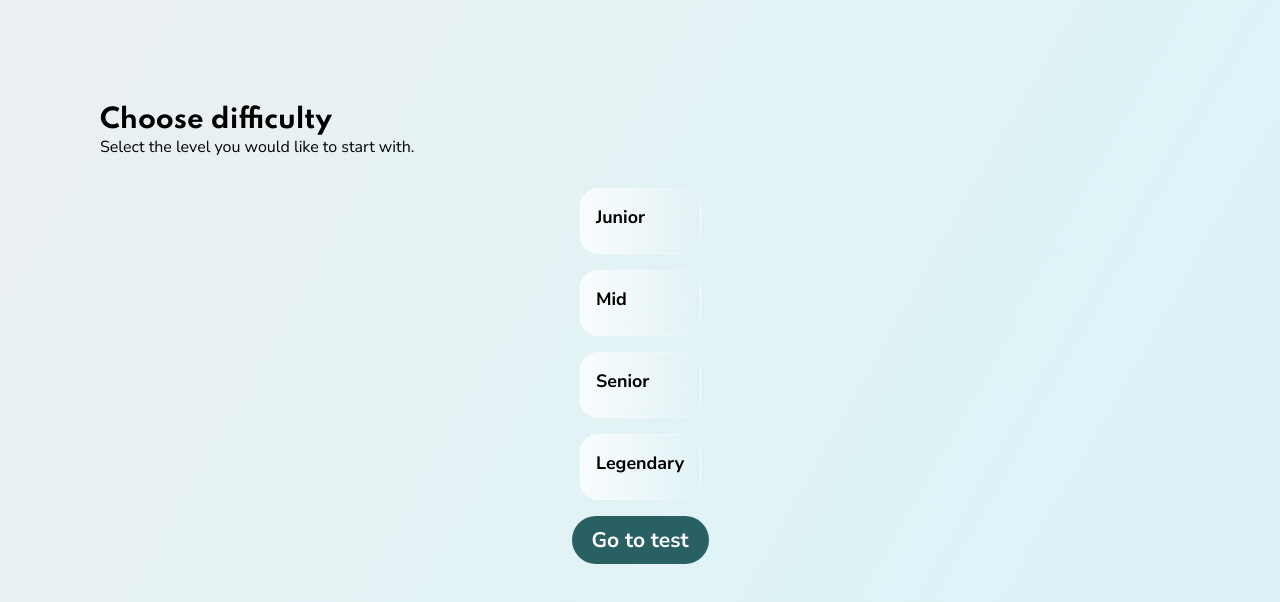
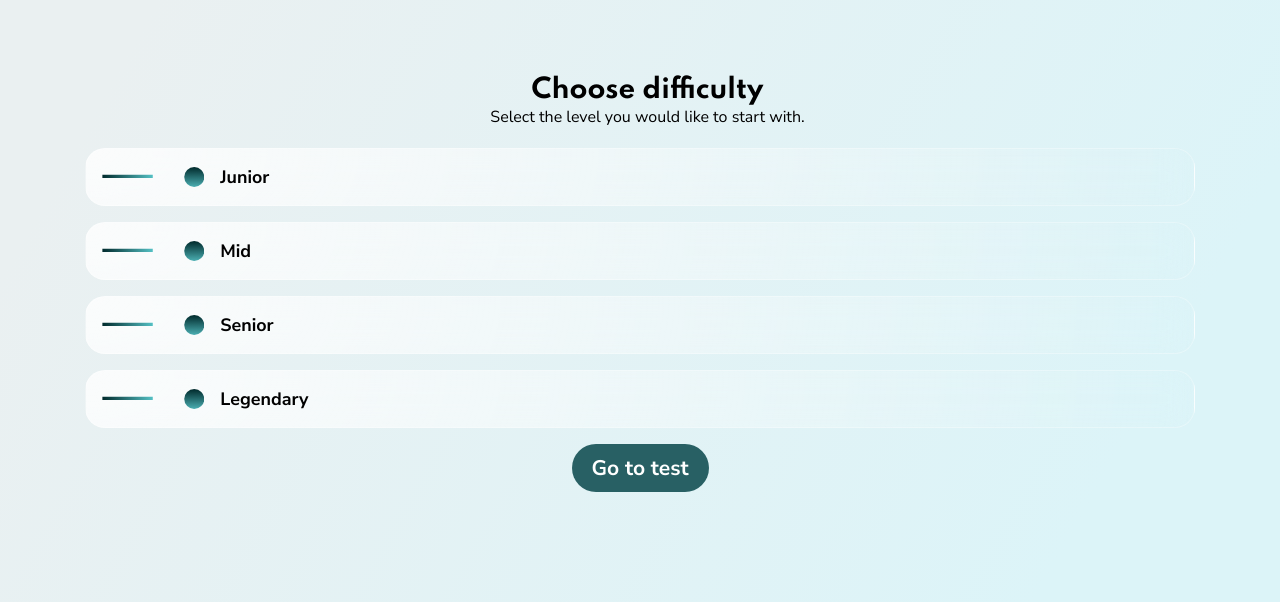
Before and after one commit to OgmaCapStone/ogma-client, a Next.js app: page /chooseDifficulty in a window 1280 px wide. Shown: the top 602 px of the page. Built offline with nearby package versions, Linux system fonts and the light colour scheme; no server answers; sample sign-in values are in the browser's storage.

Commit message:
➕ ADD: option card icon. Added icons to be displayed in card options on chooseDifficulty page.

```diff
--- a/pages/chooseDifficulty.js
+++ b/pages/chooseDifficulty.js
@@ -5,6 +5,7 @@ import Layout from "@components/Layout";
 import { store } from "@context";
 import Options from "@components/SelectOptions";
 import withAuth from "@auth";
+import { DotListIcon } from "@icons";
 import styles from "@styles/ChooseDifficulty.module.scss";
 
 function chooseDifficulty() {
@@ -33,18 +34,22 @@ function chooseDifficulty() {
               {
                 label: "Junior",
                 value: "junior",
+                icon: <DotListIcon size={20} colors={["#00292B", "#64DCE0"]} />,
               },
               {
                 label: "Mid",
                 value: "mid",
+                icon: <DotListIcon size={20} colors={["#64DCE0", "#193B3D"]} />,
               },
               {
                 label: "Senior",
                 value: "senior",
+                icon: <DotListIcon size={20} colors={["#193B3D", "#474949"]} />,
               },
               {
                 label: "Legendary",
                 value: "legendary",
+                icon: <DotListIcon size={20} colors={["#474949", "#6DA8AA"]} />,
               },
             ]}
             background="glass"
--- a/src/components/SelectOptions.jsx
+++ b/src/components/SelectOptions.jsx
@@ -4,7 +4,6 @@ import styles from "@styles/SelectOptions.module.scss";
 export default function selectOptions({
   onChange,
   options,
-  icon,
   background,
   className,
   cardStyles,
@@ -29,8 +28,10 @@ export default function selectOptions({
               styles.options__card
             } ${styles[`options__${cardStyles}`]}`}
           >
+            {item.icon && (
+              <div className={styles.options__icon}>{item.icon}</div>
+            )}
             <div className={styles.options__info}>
-              {icon}
               <p className={styles.options__label}>{item.label}</p>
               <p className={styles.options__subLabel}>{item.subLabel}</p>
               <p className={styles.options__text}>{item.text}</p>
--- a/styles/ChooseDifficulty.module.scss
+++ b/styles/ChooseDifficulty.module.scss
@@ -3,7 +3,7 @@
 
 .ChooseDifficulty {
   &__text {
-    margin: 30px 0;
+    text-align: center;
     h2 {
       @include subTittleMobile;
     }
@@ -12,11 +12,6 @@
       @include BodyTextMobile;
       margin-bottom: 20px;
     }
-  }
-  &__CardContainer {
-    display: grid;
-    justify-content: center;
-    margin: 0 auto;
   }
   &__btn {
     @include ButtonTextMobile;
--- a/styles/SelectOptions.module.scss
+++ b/styles/SelectOptions.module.scss
@@ -54,6 +54,7 @@
   &__card {
     position: relative;
     display: flex;
+    align-items: center;
     margin-bottom: 1rem;
     padding: 1rem;
     width: 100%;
@@ -128,10 +129,15 @@
 
   &__label {
     @include BodyTextBoldDesktop;
-    margin-bottom: 0.5rem;
 
     &:first-letter {
       text-transform: uppercase;
     }
   }
+
+  &__icon {
+    display: flex;
+    align-items: center;
+    margin-right: 1rem;
+  }
 }
```
